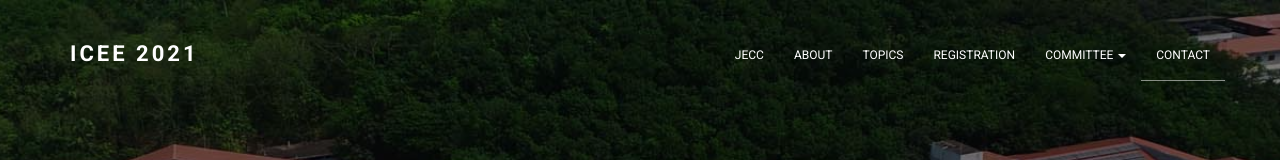
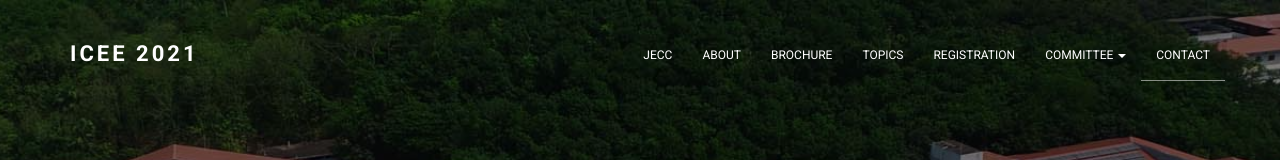
Before and after one commit to maneeshmanu2000/cseweb, a website: page index.html in a window 1280 px wide. Shown: the top 160 px of the page. Drawn offline with nearby package versions, Linux system fonts and the light colour scheme; files whose address does not match are found by name.

Commit message:
added brochure

```diff
--- a/index.html
+++ b/index.html
@@ -52,6 +52,7 @@
                     <!-- navigation menu -->
                     <li class="active"><a data-scroll href="#jecc">Jecc</a></li>
                     <li><a data-scroll href="#about">About</a></li>
+                    <li><a data-scroll target="_blank" href="./assets/Brochure_ICEE2021.pdf">Brochure</a></li>
                     <li><a data-scroll onclick="ShowTopics()" href="#topics_div">Topics</a></li>
                     <li><a data-scroll href="#registration">Registration</a></li>
 
```
Also changed, not shown: 1 other file.
